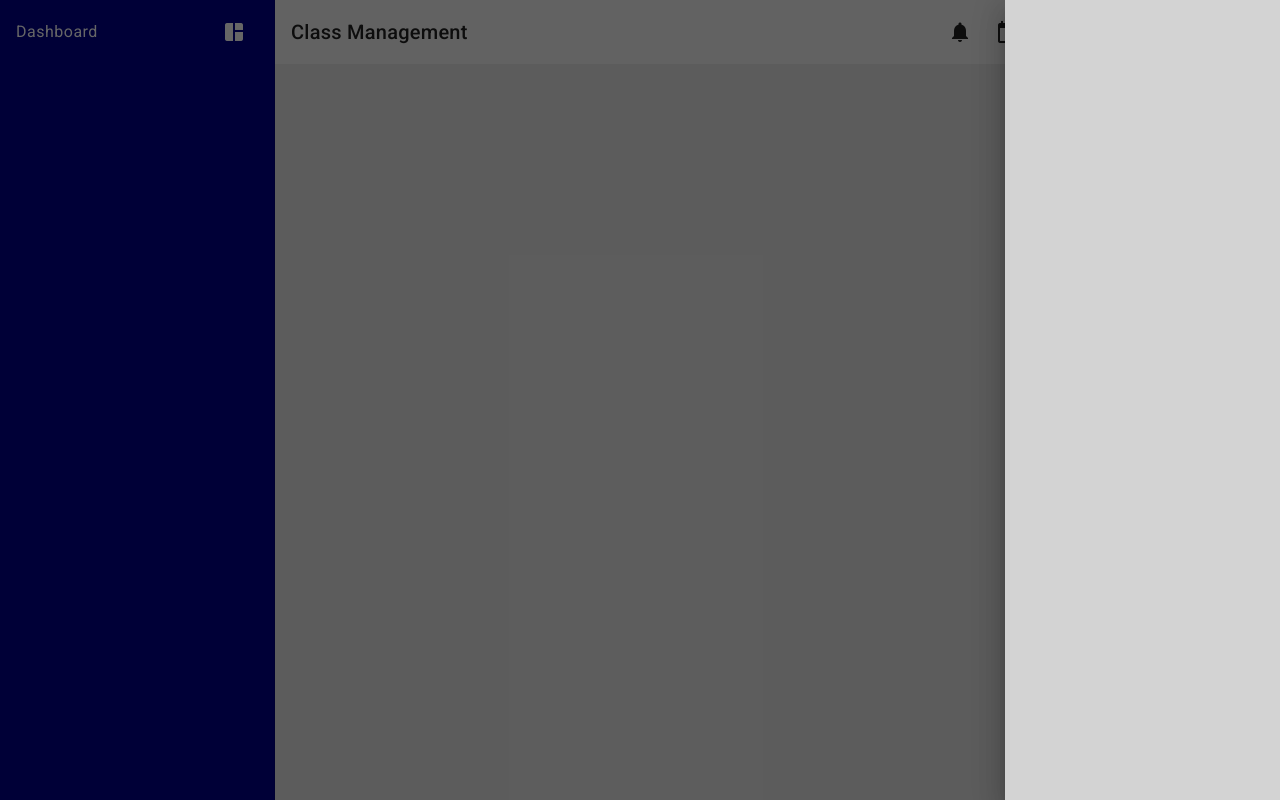
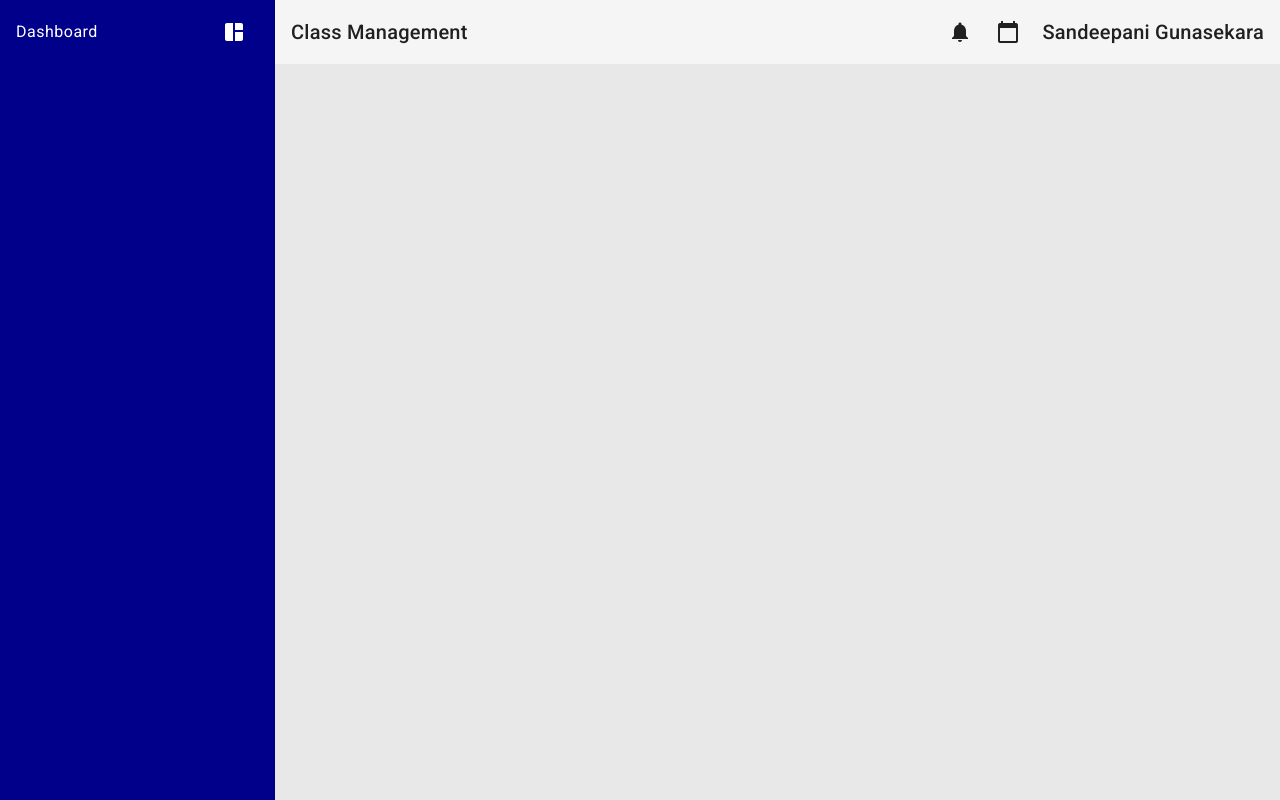
Before and after one commit to codingPentagon/ZoneEd, an Angular app in the folder frontend/: page / in a window 1280 px wide. Built offline with nearby package versions, Linux system fonts and the light colour scheme.

Commit message:
linked notification button in header with notification drawer

```diff
--- a/frontend/src/app/shared/header/header.component.ts
+++ b/frontend/src/app/shared/header/header.component.ts
@@ -1,4 +1,5 @@
-import {Component} from '@angular/core';
+import {Component, Input} from '@angular/core';
+import {NotificationToggleService} from "../notification/notification-toggle.service";
 
 
 @Component({
@@ -8,10 +9,10 @@ import {Component} from '@angular/core';
 })
 export class HeaderComponent {
 
-
+  constructor(private notifToggleService:NotificationToggleService) {
+  }
 
   notifToggle(){
-
-    console.log("ebuna");
+    this.notifToggleService.toggle();
   }
 }
--- /dev/null
+++ b/frontend/src/app/shared/notification/notification-toggle.service.ts
@@ -0,0 +1,14 @@
+import { Injectable, Output, EventEmitter } from '@angular/core'
+
+@Injectable()
+export class NotificationToggleService {
+
+  isOpen:boolean = true;
+
+  @Output() change: EventEmitter<boolean> = new EventEmitter();
+
+  toggle() {
+    this.change.emit(this.isOpen);
+  }
+
+}
--- a/frontend/src/app/shared/notification/notification.component.css
+++ b/frontend/src/app/shared/notification/notification.component.css
@@ -1,6 +1,6 @@
 mat-drawer{
   background: lightgrey;
-  width: 275px;
+  width: 350px;
   height: 100vh;
 }
 
--- a/frontend/src/app/shared/notification/notification.component.html
+++ b/frontend/src/app/shared/notification/notification.component.html
@@ -1,4 +1,4 @@
 <mat-drawer-container >
-  <mat-drawer #drawer position="end" opened>
+  <mat-drawer position="end" [opened]="isOpen" (closed)="isOpen=false">
   </mat-drawer>
 </mat-drawer-container>
--- a/frontend/src/app/shared/notification/notification.component.ts
+++ b/frontend/src/app/shared/notification/notification.component.ts
@@ -1,5 +1,5 @@
-import {Component} from '@angular/core';
-
+import {Component, HostBinding} from '@angular/core';
+import {NotificationToggleService} from "./notification-toggle.service";
 
 @Component({
   selector: 'app-notification',
@@ -7,8 +7,16 @@ import {Component} from '@angular/core';
   styleUrls: ['./notification.component.css']
 })
 export class NotificationComponent {
-  toggleState = false;
 
+  @HostBinding('class.is-open')
+  isOpen:boolean = false;
 
+  constructor(private notifToggleService:NotificationToggleService) {
+  }
 
+  ngOnInit() {
+    this.notifToggleService.change.subscribe(isOpen => {
+      this.isOpen = isOpen;
+    });
+  }
 }
--- a/frontend/src/app/shared/shared.module.ts
+++ b/frontend/src/app/shared/shared.module.ts
@@ -10,7 +10,8 @@ import { NavComponent } from './nav/nav.component';
 import {RouterLink} from "@angular/router";
 import { HeaderComponent } from './header/header.component';
 import {MatToolbarModule} from "@angular/material/toolbar";
-import { NotificationComponent } from './notification/notification.component';
+import {NotificationComponent} from "./notification/notification.component";
+import {NotificationToggleService} from "./notification/notification-toggle.service";
 
 
 @NgModule({
@@ -38,7 +39,7 @@ import { NotificationComponent } from './notification/notification.component';
   ],
 
   providers: [
-
+    NotificationToggleService
   ]
 })
 export class SharedModule { }
```
Also changed, not shown: frontend/src/app/app.component.html (line endings or trailing spaces).
